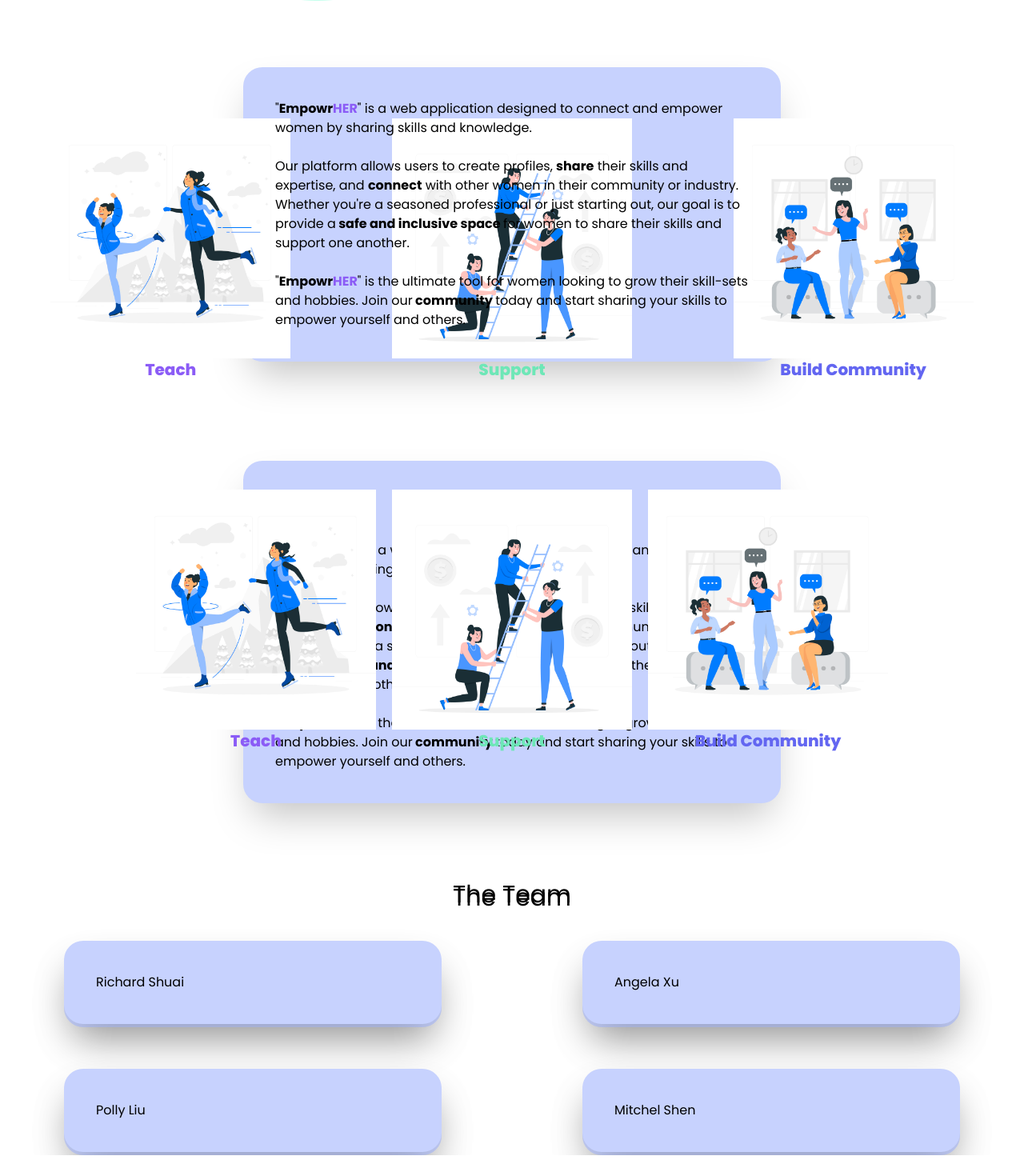
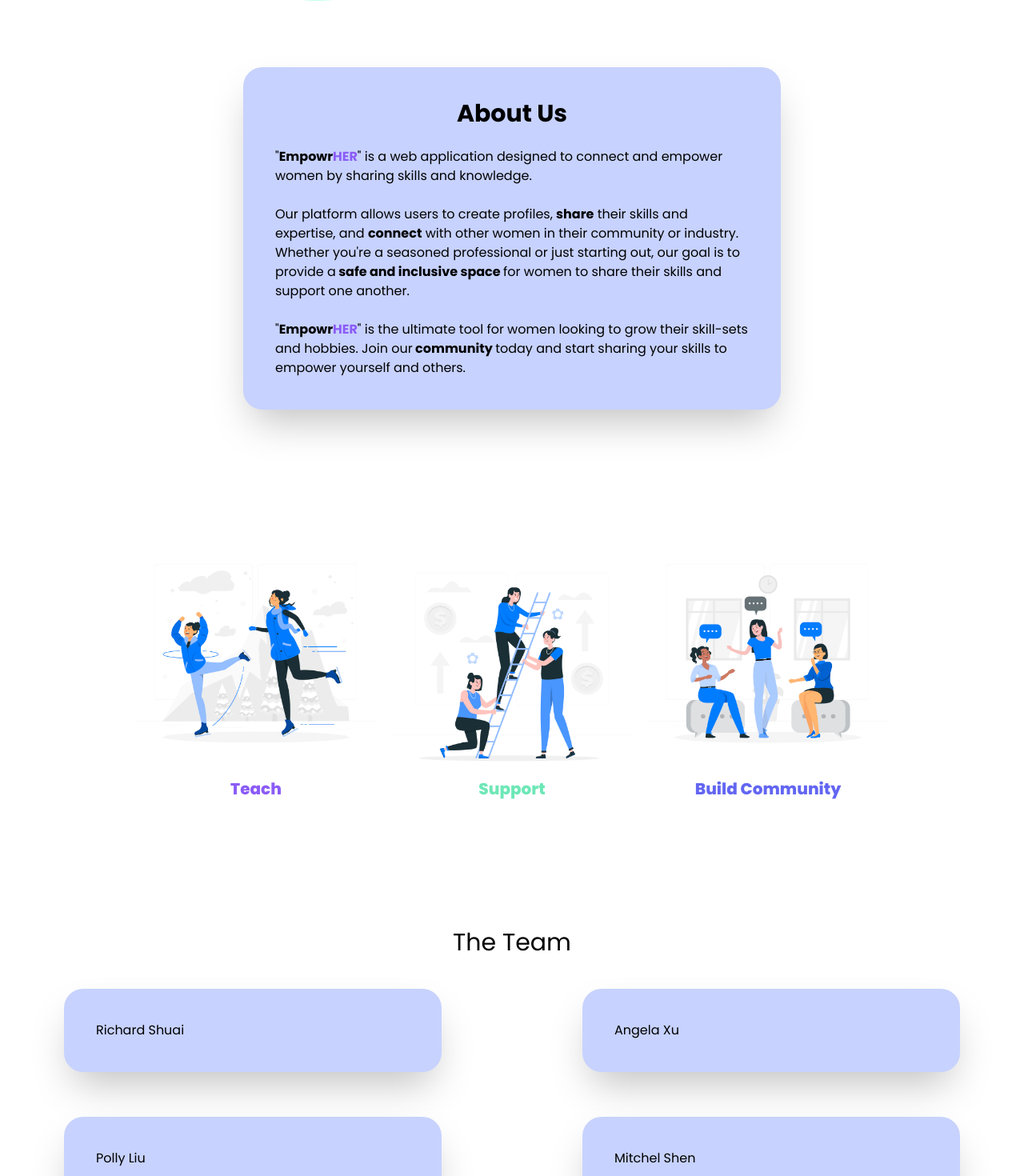
Before and after one commit to pollyliu1/EmpowrHER, a Next.js app in the folder client/: page / in a window 1280 px wide. Shown: the part 1180-2650 px from the top of the page at 80% size. Before the commit the page ends 2624 px from the top, so only its background shows below. Built offline with nearby package versions, Linux system fonts and the light colour scheme; no server answers.

Commit message:
rebuilt world

```diff
--- a/client/src/components/Jumbotron.tsx
+++ b/client/src/components/Jumbotron.tsx
@@ -71,101 +71,13 @@
             </div>
           </section>
 
-          <section>
-            <div className="flex">
-              <div className="mx-auto">
-                <Image
-                  src={infopic3}
-                  alt="info picture 3"
-                  style={{ width: 300, height: 300 }}
-                />
-                <p className="text-center text-xl mx-auto font-extrabold text-violet-500">
-                  Teach
-                </p>
-              </div>
-              <div className="mx-auto">
-                <Image
-                  src={infopic2}
-                  alt="info picture 2"
-                  style={{ width: 300, height: 300 }}
-                />
-                <p className="text-center text-xl mx-auto font-extrabold text-emerald-300">
-                  Support
-                </p>
-              </div>
-              <div className="mx-auto">
-                <Image
-                  src={infopic1}
-                  alt="info picture 1"
-                  style={{ width: 300, height: 300 }}
-                />
-                <p className="text-center text-xl mx-auto font-extrabold text-indigo-500">
-                  Build Community
-                </p>
-              </div>
-            </div>
-          </section>
-
-          <section style={{ padding: 100 }} id="about-us">
-            <div className="max-w-2xl bg-indigo-200 shadow-2xl rounded-3xl mx-auto pt-100 py-10 px-10 md:w-full">
-              <h1 className="text-3xl text-center font-bold"> About Us</h1>
-              <br></br>
-              <p>
-                "
-                <span className="font-bold">
-                  Empowr<span className="text-violet-500">HER</span>
-                </span>
-                " is a web application designed to connect and empower women by
-                sharing skills and knowledge.
-              </p>
-              <br></br>
-              <p>
-                Our platform allows users to create profiles,{" "}
-                <span className="font-bold">share</span> their skills and
-                expertise, and <span className="font-bold">connect</span> with
-                other women in their community or industry. Whether you're a
-                seasoned professional or just starting out, our goal is to
-                provide a
-                <span className="font-bold"> safe and inclusive space </span>
-                for women to share their skills and support one another.
-              </p>
-              <br></br>
-              <p>
-                "
-                <span className="font-bold">
-                  Empowr<span className="text-violet-500">HER</span>
-                </span>
-                " is the ultimate tool for women looking to grow their
-                skill-sets and hobbies. Join our
-                <span className="font-bold"> community </span> today and start
-                sharing your skills to empower yourself and others.
-              </p>
-            </div>
-          </section>
-          <section>
-            <h1 className="text-center text-3xl" id="the-team">
-              The Team
-            </h1>
-            <div className="grid grid-cols-2 gap-4">
-              <div className="col-span-1 mx-20 flex bg-indigo-200 shadow-2xl rounded-3xl float-left mt-10 pt-100 py-10 px-10">
-                <h1>Richard Shuai</h1>
-              </div>
-              <div className="col-span-1 mx-20 flex bg-indigo-200 shadow-2xl rounded-3xl float-right mt-10 pt-100 py-10 px-10">
-                <h1>Angela Xu</h1>
-              </div>
-              <div className="col-span-1 mx-20 flex bg-indigo-200 shadow-2xl rounded-3xl float-right mt-10 pt-100 py-10 px-10">
-                <h1>Polly Liu</h1>
-              </div>
-              <div className="col-span-1 mx-20 flex bg-indigo-200 shadow-2xl rounded-3xl float-right mt-10 pt-100 py-10 px-10">
-                <h1>Mitchel Shen</h1>
-              </div>
-            </div>
-          </section>
         </div>
       </div>
 
       <section style={{ paddingTop: 300 }}>
         <div className="max-w-2xl bg-indigo-200 shadow-2xl rounded-3xl mx-auto pt-100 py-10 px-10 md:w-full">
+        <h1 className="text-3xl text-center font-bold"> About Us</h1>
+        <br />
           <p>
             "
             <span className="font-bold">
```
